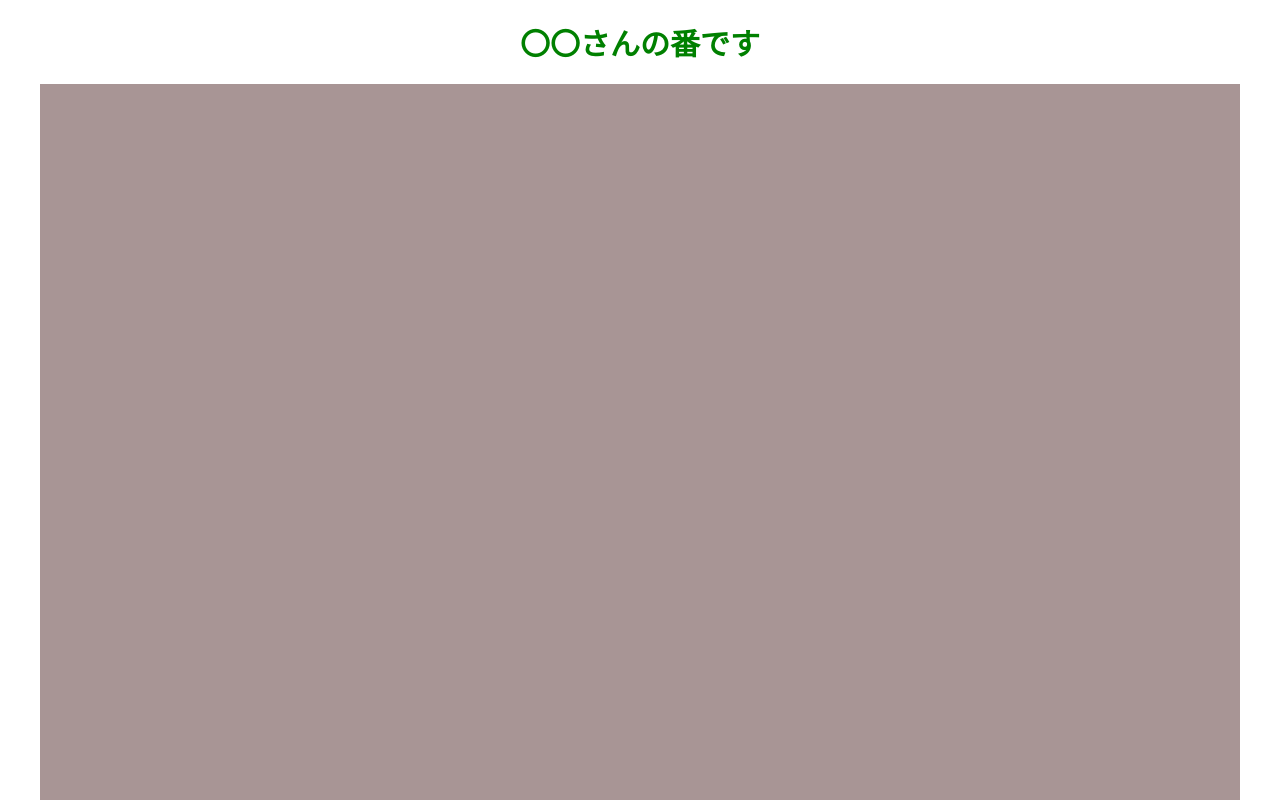
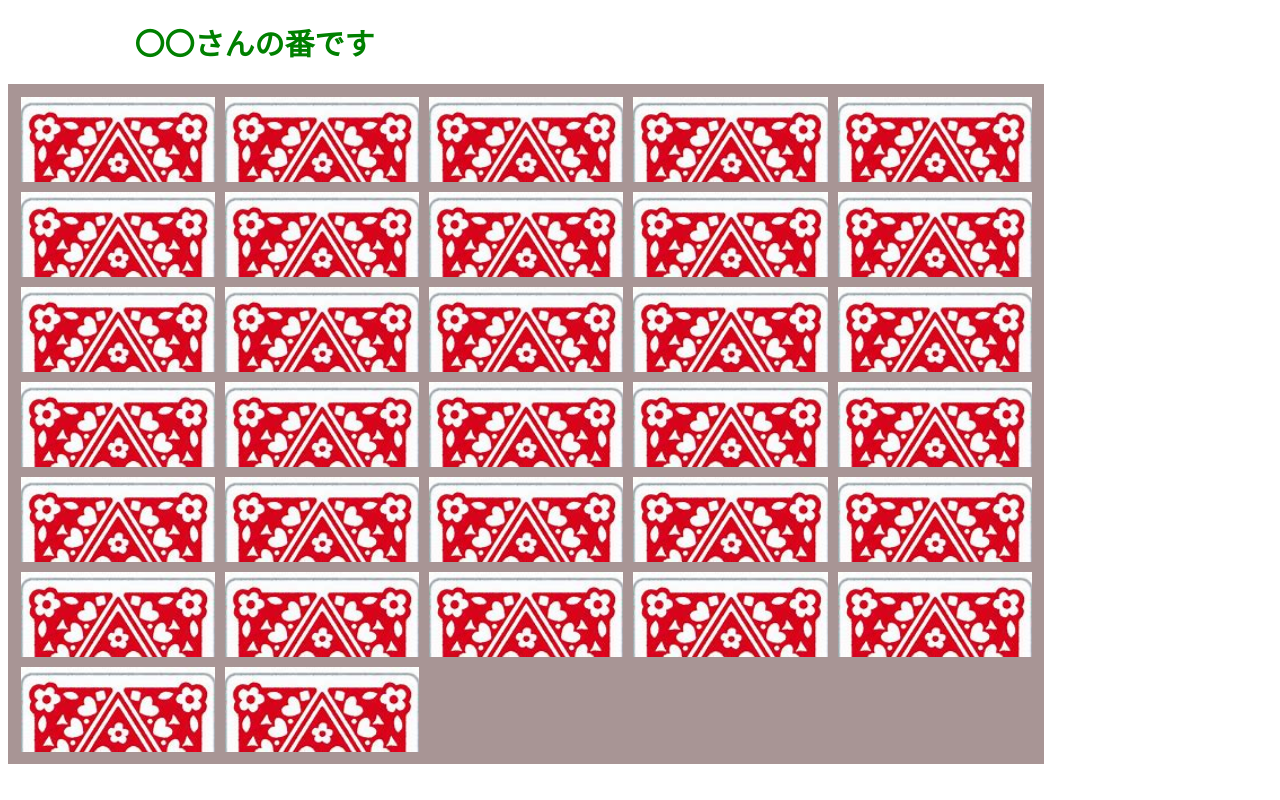
Before and after one commit to aya0620a/Dbugnooni, a plain HTML site: page game.html in a window 1280 px wide. Shown: the top 800 px of the page. Drawn offline with Linux system fonts and the light colour scheme.

Commit message:
表示を変更

```diff
--- a/game.html
+++ b/game.html
@@ -10,5 +10,6 @@
     <h1 id="nextplayer">〇〇さんの番です</h1>
     <div id="gameboard">
     </div>
+    <script src="script.js"></script>
 </body>
 </html>
--- a/style.css
+++ b/style.css
@@ -1,27 +1,27 @@
 #nextplayer{
     font-size: 30px;
     color: green;
-    margin: 20px;
-    text-align: center;
+    margin-left: 10%;
+    text-align: left;
 }
 
 #gameboard{
-    width: 1000px;
-    height: 1000px;
-    text-align: center;
+    width: 80%;
+    height: 100%;
     background-color: #a89595;
     display: grid;
-    grid-template-columns: repeat(3, 1fr);
+    grid-template-columns: repeat(5, 1fr);
     grid-gap: 10px;
     text-align: center;
-    padding: 100px;
-    margin: auto;
+    padding: 1%;
+    margin: 0;
     overflow: hidden;
+    justify-items: center;
 }
 
 .cardback{
     background-image: url(cardback.jpg);
     background-size: cover;
-    width: 100px;  /* カードの幅を設定 */
-    height: 150px; /* カードの高さを設定 */
+    width: 100%;  /* カードの幅を設定 */
+    height: 85px; /* カードの高さを設定 */
 }
```
